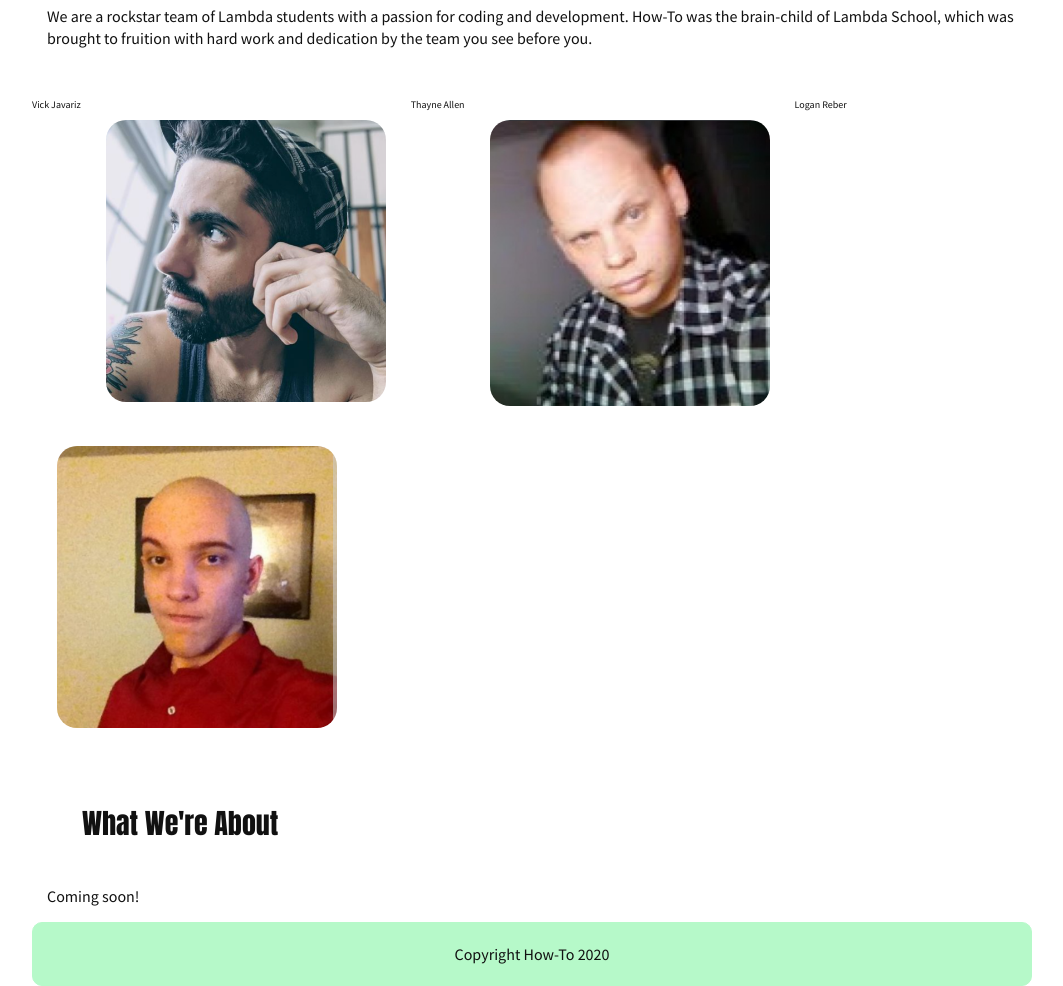
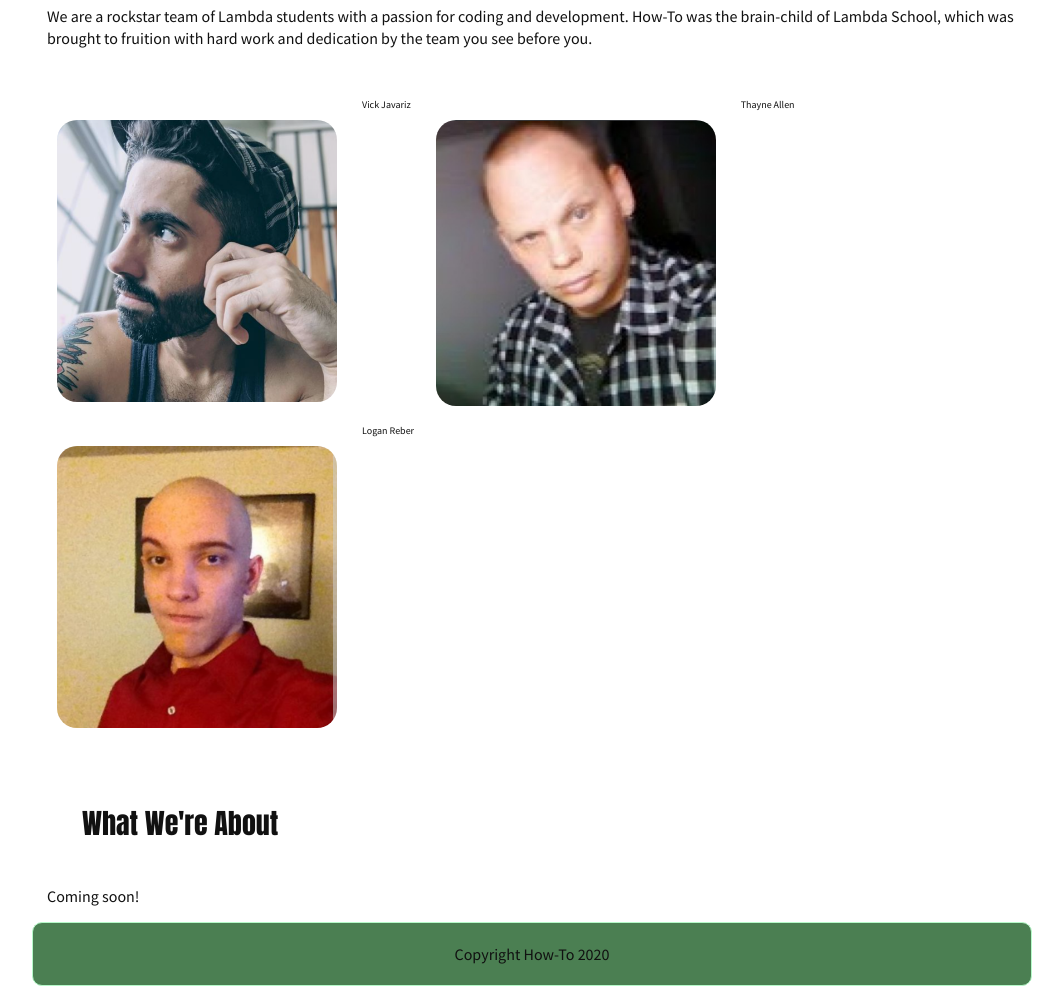
Before and after one commit to BWHowTo5/HTML_CSS, a plain HTML site: page about.html in a window 1280 px wide. Shown: the part 460-1446 px from the top of the page, without its empty margins (108-1171 px from the left). Drawn offline with nearby package versions, Linux system fonts and the light colour scheme; a web font is replaced by a local one.

Commit message:
about.html styling and design

```diff
--- a/about.html
+++ b/about.html
@@ -38,12 +38,13 @@
     </header>
 
   <section class="about-images">
+
+    <img src="img/Vick.png" class="diy1" alt="Vick Javariz">
     Vick Javariz
-    <img src="img/Vick.png" class="diy1" alt="Vick Javariz">
+    <img src="img/Thayne.png" class="diy2" alt="Thayne Allen">
     Thayne Allen
-    <img src="img/Thayne.png" class="diy2" alt="Thayne Allen">
+    <img src="img/Logan.png" class="diy3" alt="Logan Reber">
     Logan Reber
-    <img src="img/Logan.png" class="diy3" alt="Logan Reber">
   </section>
 
   <section class="simplify-diy">
--- a/less/variables.less
+++ b/less/variables.less
@@ -7,7 +7,7 @@
 @main-border-color: @success-green;
 @brand-font-color: @brand-font;
 
-@footer-background: @magic-mint;
+@footer-background: @success-green;
 @footer-font-color: @off-black;
 @footer-border: @magic-mint;
 
```
Also changed, not shown: css/index.css.
